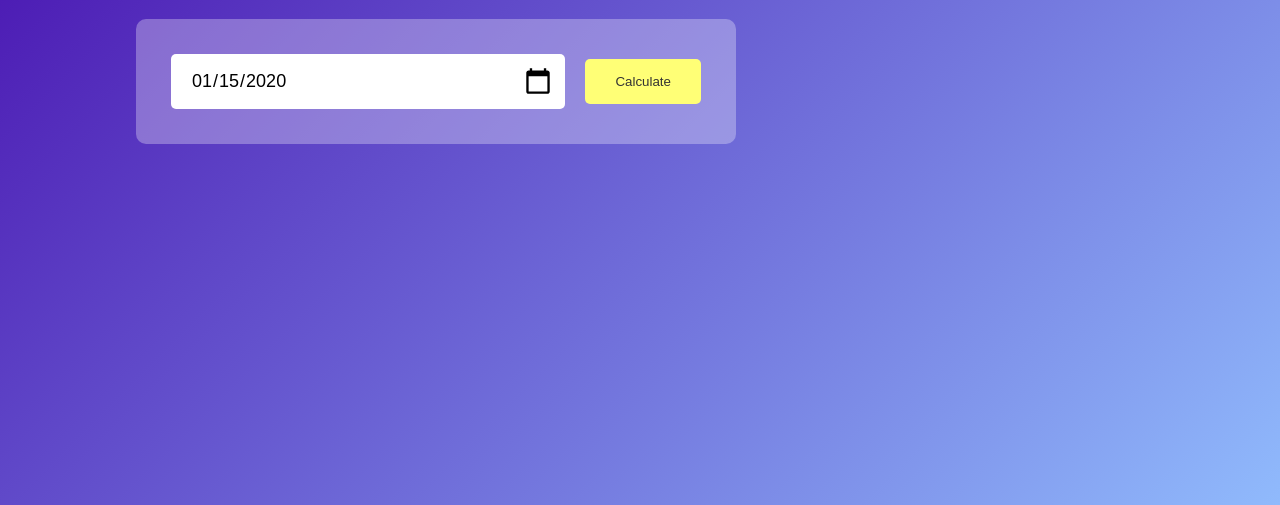
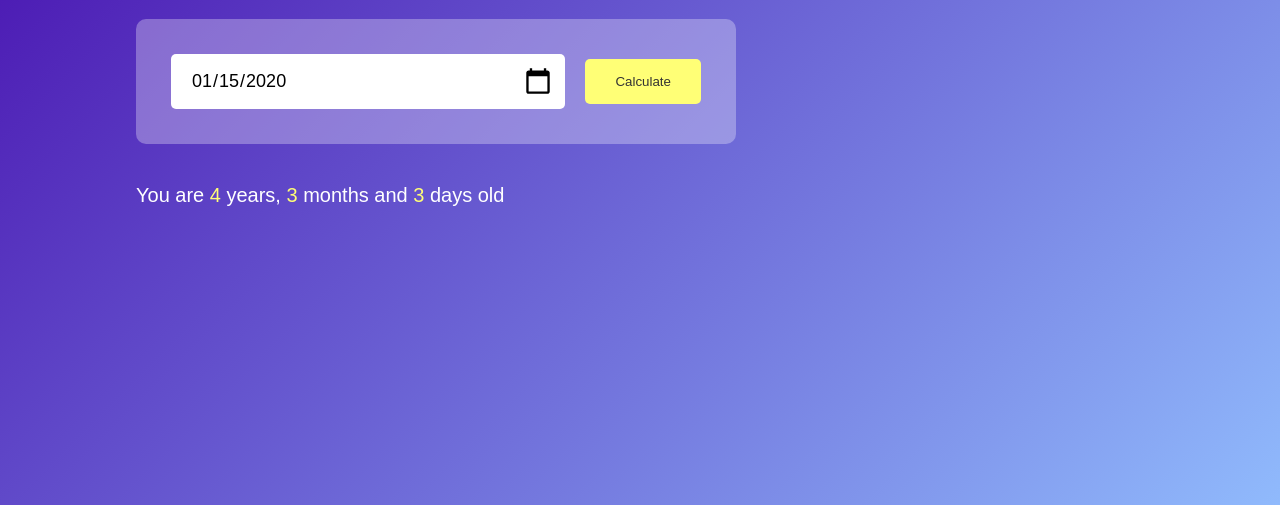
Before and after one commit to Mubtasim-Prime/CodeAlpha_Age_Calculator, a plain HTML site: page index.html in a window 1280 px wide. Both pictures are taken after typing "2020-01-15" into the empty fields and a click on the button "Calculate". Shown: the part 295-800 px from the top of the page. Drawn offline with Linux system fonts and the light colour scheme.

Commit message:
Finishing the coding part

```diff
--- a/index.html
+++ b/index.html
@@ -16,45 +16,55 @@
                 <input type="date" id="date">
                 <button onclick="calculateAge()">Calculate</button>
             </div>
+            <p id="result"></p>
         </div>
     </div>
 
     <script>
-        let userInput= document.getElementById("date")
-        userInput.max= new Date().toISOString().split("T")[0];
+        let userInput = document.getElementById("date")
+        userInput.max = new Date().toISOString().split("T")[0];
+        let result= document.getElementById("result");
 
-        function calculateAge(){
+        function calculateAge() {
             let birthDate = new Date(userInput.value);
-            let m1= birthDate.getMonth() + 1;
-            let y1= birthDate.getFullYear();
+
+            let d1 = birthDate.getDate();
+            let m1 = birthDate.getMonth() + 1;
+            let y1 = birthDate.getFullYear();
 
             let today = new Date();
 
-            let d2= today.getDate();
-            let m2= today.getMonth() + 1;
-            let y2= today.getFullYear();
+            let d2 = today.getDate();
+            let m2 = today.getMonth() + 1;
+            let y2 = today.getFullYear();
 
             let d3, m3, y3;
 
-            y3= y2 - y1;
+            y3 = y2 - y1;
 
-            if(m2>=m1){
-                m3= m2-m1;
+            if (m2 >= m1) {
+                m3 = m2 - m1;
             }
-            else{
+            else {
                 y3--;
-                m3= 12 + m2-m1;
+                m3 = 12 + m2 - m1;
             }
-            if(d2>=d1){
-                d3= d2 -d1;
+
+            if (d2 >= d1) {
+                d3 = d2 - d1;
             }
-            else{
+            else {
                 m3--;
-                d3= getDaysInMonth(y1,m1) + d2-d1;
+                d3 = getDaysInMonth(y1, m1) + d2 - d1;
             }
+            if (m3< 0) {
+                m3 = 11;
+                y3--;
+            }
+            result.innerHTML= `You are <span>${y3}</span> years, <span>${m3}</span> months and <span>${d3}</span> days old`;
         }
 
-        function getDaysInMonth(year, month){
+        function getDaysInMonth(year, month) {
             return new Date(year, month, 0).getDate();
         }
 
--- a/style/style.css
+++ b/style/style.css
@@ -74,3 +74,11 @@
     background-size: 30px;
     cursor: pointer;
 }
+
+#result{
+    font-size: 20px;
+
+}
+#result span{
+    color: #ffff76;
+}
```
